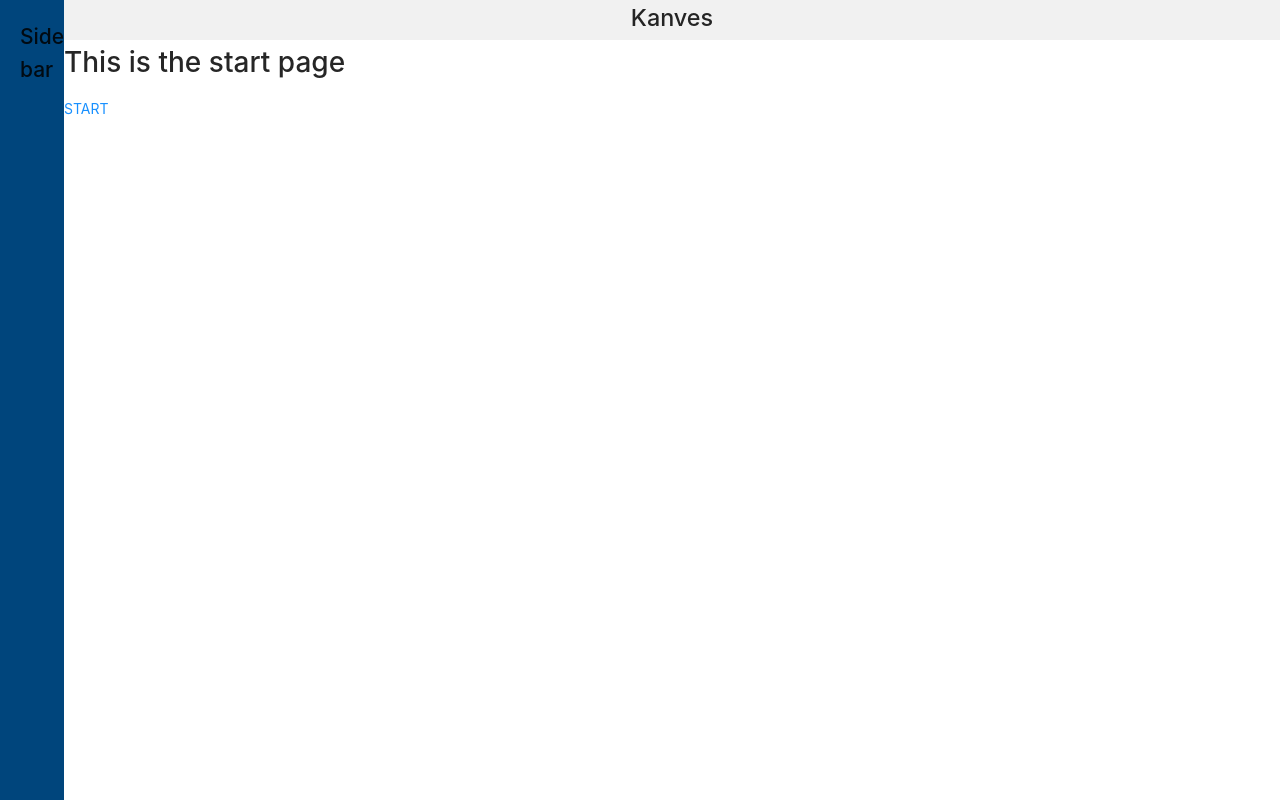
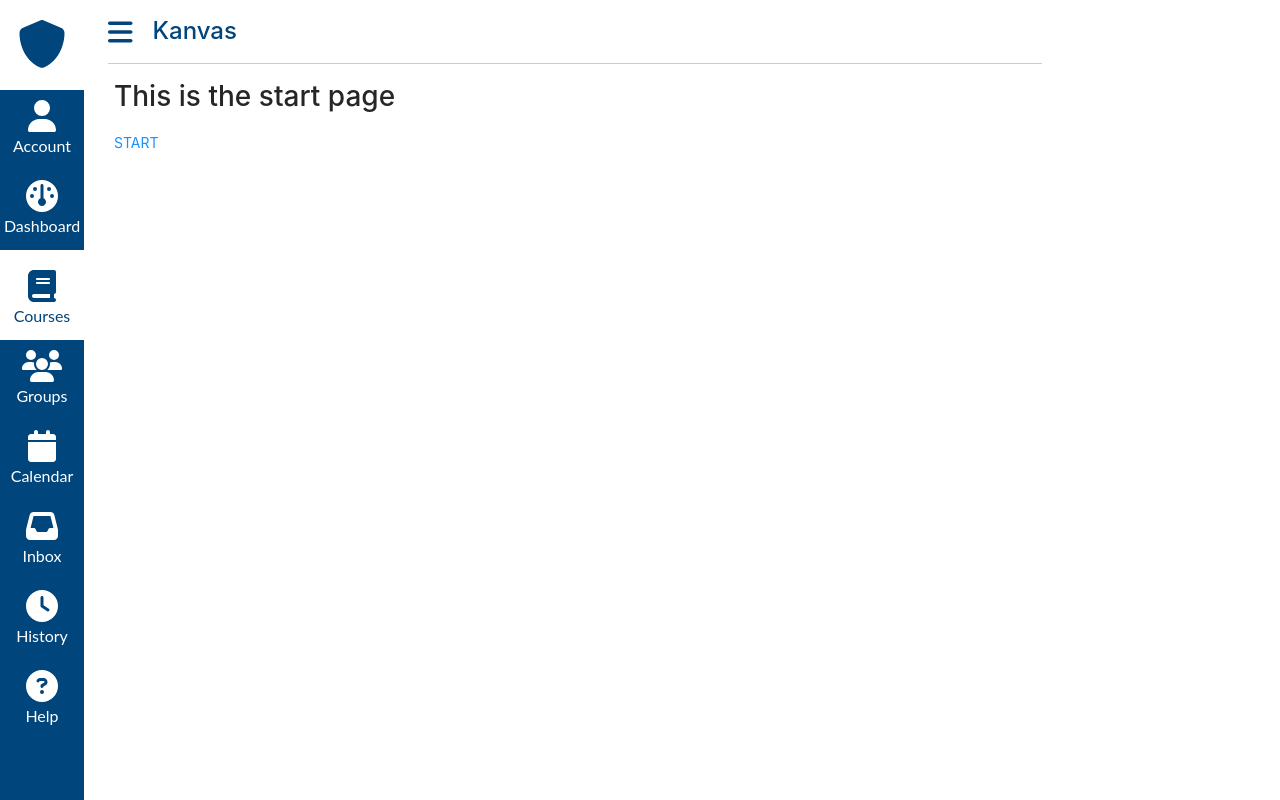
Before and after one commit to yil409/705-project, a React (Create React App) app in the folder frontend/: page / in a window 1280 px wide. Built offline with nearby package versions, Linux system fonts and the light colour scheme.

Commit message:
UI
Changed the UI to match to Canvas (the side bar, header and buttons)

```diff
--- a/frontend/package.json
+++ b/frontend/package.json
@@ -4,6 +4,9 @@
   "private": true,
   "dependencies": {
     "@ant-design/icons": "^4.7.0",
+    "@fortawesome/fontawesome-svg-core": "^6.2.0",
+    "@fortawesome/free-solid-svg-icons": "^6.2.0",
+    "@fortawesome/react-fontawesome": "^0.2.0",
     "@testing-library/jest-dom": "^5.14.1",
     "@testing-library/react": "^13.0.0",
     "@testing-library/user-event": "^13.2.1",
--- a/frontend/src/App.css
+++ b/frontend/src/App.css
@@ -1,34 +1,80 @@
-
 .header{
-  background-color: #f1f1f1;
-  padding: 0px;
-  text-align: center;
-  font-size: 20px;
-  color: white;
-  height:5vh;
+  float: left;
+  display: flex;
+  align-items: center;
+  color: #00457C;
+  height: 8vh;
+  margin-left: 24px;
+  border-bottom: 1px solid #c7cdd1;
+  width: 73vw;
+}
+.header h3 {
+  padding-left: 20px;
+  padding-top: 10px;
+  font-size: 1.5rem;
+  color: #00457C;
 }
 .sider{
   float: left;
-  width: 5vw;
+  width: 84px;
   height: 100vh;
+  overflow: hidden;
   background: #00457C;
-  padding: 20px;
+  color: #FFF;
+  text-align: center;
 }
+.sider ul {
+  padding: 0;
+  list-style-type: none;
+}
+.menu-item{
+  width:100%;
+  height: 70px;
+  font-family: "Lato Extended","Lato","Helvetica Neue",Helvetica,Arial,sans-serif;
+  font-size: 1rem;
+  line-height: 1.5;
+  padding-top: 10px;
+  margin-bottom: 10px;
+}
+.highlighted-menu-item{
+  width:100%;
+  height: 70px;
+  font-family: "Lato Extended","Lato","Helvetica Neue",Helvetica,Arial,sans-serif;
+  font-size: 1rem;
+  line-height: 1.5;
+  padding-top: 20px;
+  padding-bottom: 70px;
+
+  color: #00457C;
+  background-color: #FFF;
+}
+
 .main{
   float: left;
-  padding: 0px;
+  padding-left: 30px;
+  padding-top: 10px;
   width: 93vw;
   background-color: white;
-  height: 94vh ;
+  height: 88vh;
 }
 
 .nextpageButton{
   display:flex;
   align-items: center;
+  vertical-align: center;
   justify-content: center;
-  width: 6vw;
-  height: 3vw;
-  background-color: forestgreen;
+
+  border-radius: 3px;
+
+  padding-left: 20px;
+  padding-right: 20px;
+  height: 2.5vw;
+
+  background-color: #00457C;
+  font-size: 1rem;
+  line-height: 20px;
+
+
   position: fixed;
   bottom: 80px;
   right: 80px;
--- a/frontend/src/App.js
+++ b/frontend/src/App.js
@@ -8,6 +8,9 @@ import DesignPopup from './Componet/DesignPopup';
 import TestPage from './Componet/TestPage';
 import ResultPage from './Componet/ResultPage';
 
+import { FontAwesomeIcon } from '@fortawesome/react-fontawesome'
+import { faBars, faShield, faUser, faGauge, faBook, faUsers, faCalendar, faInbox, faClock, faCircleQuestion } from '@fortawesome/free-solid-svg-icons'
+
 
 function App() {
   return (
@@ -17,10 +20,61 @@ function App() {
       <div className="App">
 
         <div className="sider">
-              <h2>Side bar</h2>
+              <ul>
+                <li class="highlighted-menu-item">
+                  <FontAwesomeIcon icon={faShield} size="3x" color='' />
+                </li>
+                <li class='menu-item'>
+                  <FontAwesomeIcon icon={faUser} size="2x" />
+                  <br></br>
+                   Account
+                </li>
+                <li class='menu-item'>
+                  <FontAwesomeIcon icon={faGauge} size="2x" />
+                  <br></br>
+                   Dashboard
+                </li>
+
+                <li class='highlighted-menu-item'>
+                  <FontAwesomeIcon icon={faBook} size="2x" color='' />
+                  <br></br>
+                   Courses
+                </li>
+
+                <li class='menu-item'>
+                  <FontAwesomeIcon icon={faUsers} size="2x"/>
+                  <br></br>
+                   Groups
+                </li>
+
+                <li class='menu-item'>
+                  <FontAwesomeIcon icon={faCalendar} size="2x"/>
+                  <br></br>
+                   Calendar
+                </li>
+
+                <li class='menu-item'>
+                  <FontAwesomeIcon icon={faInbox} size="2x"/>
+                  <br></br>
+                   Inbox
+                </li>
+
+                <li class='menu-item'>
+                  <FontAwesomeIcon icon={faClock} size="2x"/>
+                  <br></br>
+                   History
+                </li>
+
+                <li class='menu-item'>
+                  <FontAwesomeIcon icon={faCircleQuestion} size="2x"/>
+                  <br></br>
+                   Help
+                </li>
+              </ul>
         </div>
         <div className="header">
-              <h3>Kanves</h3>
+          <FontAwesomeIcon icon={faBars} size="2x"/>
+          <h3>Kanvas</h3>
         </div>
         <div className="main">
 
```
Also changed, not shown: 1 other file (tests, documents, lock files or other folders).
